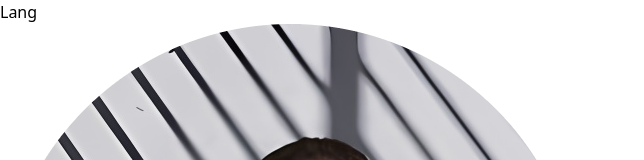
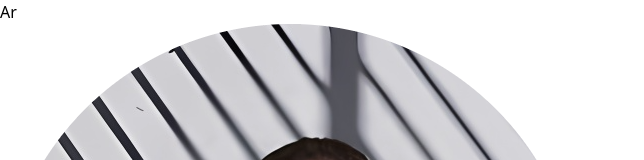
Before and after one commit to ahmedmohamedag/ahmed-mohamed, a React (Vite) app: page / in a window 1280 px wide. Shown: the top 160 px of the page, without its empty margins (0-644 px from the left). Built offline with nearby package versions, Linux system fonts and the light colour scheme.

Commit message:
modified meta date

```diff
--- a/index.html
+++ b/index.html
@@ -5,6 +5,7 @@
     <link rel="shortcut icon" href="favicon.ico" type="image/x-icon">
     <meta name="viewport" content="width=device-width, initial-scale=1.0" />
     <title>Ahmed Mohamed</title>
+    <meta name="description" content="I'm Ahmed Mohamed ,Frontend Developer with HTML || CSS || JavaScript || React JS || Next Js & I am happy to turn your idea into an attractive and fast-using site">
   </head>
   <body>
     <div id="root"></div>
--- a/src/App.tsx
+++ b/src/App.tsx
@@ -1,17 +1,37 @@
-import { useState } from "react"
+import { SetStateAction, useState } from "react"
 import Contact from "./components/Contact"
 import Cover from "./components/Cover"
 
 const App = () => {
-  const [lang,setLang]= useState("en")
-
+  const [lang, setLang] = useState("en")
+  const changeLang = (v: SetStateAction<string>,  title: string) => {
+    // window.document.dir = `${dir}`;
+    window.document.title = `${title}`;
+    setLang(v)
+  }
   return (
     <main className="bg-[#313030] min-h-screen">
-      <button onClick={()=>{
-        setLang("ar")
-      }}>Lang</button>
+
+      {
+        lang == "en" ?
+          (
+            <button
+              className="absolute text-2xl font-semibold text-white bg-[#44bdc5] rounded-full outline-none h-14 w-14 top-6 right-6"
+              onClick={() => {
+
+                changeLang("ar",  "أحمد محمد")
+              }}>Ar</button>
+          ) :
+          (
+            <button
+              className="absolute text-2xl font-semibold text-white bg-[#44bdc5] rounded-full outline-none h-14 w-14 top-6 right-6"
+              onClick={() => {
+                changeLang("en", "Ahmed Mphame" )
+              }}>En</button>
+          )
+      }
       <Cover lang={lang} />
-      <Contact/>
+      <Contact lang={lang} />
     </main>
   )
 }
--- a/src/components/Contact.tsx
+++ b/src/components/Contact.tsx
@@ -1,9 +1,16 @@
 import { contactData } from "../data"
-
-const Contact = () => {
+interface I_Props{
+    lang:string,
+}
+const Contact = ({lang}:I_Props) => {
     return (
         <section >
-            <h2 className="py-5 text-xl font-semibold text-center text-white sm:text-2xl">You can communicate with me by :</h2>
+            {
+                lang == "en"?(<h2 className="py-5 text-xl font-semibold text-center text-white sm:text-2xl">You can communicate with me by :</h2>):
+                (
+                    <h2 className="py-5 text-xl font-semibold text-center text-white sm:text-2xl">يمكنك التواصل معي بما يناسبك </h2>
+                )
+            }
             <div className="grid grid-cols-2 mx-auto sm:grid-cols-4 justify-items-center md:w-[500px] py-5">
 
                 {
--- a/src/components/Cover.tsx
+++ b/src/components/Cover.tsx
@@ -11,7 +11,12 @@
                     lang =="en" ? (<h2 className="pt-4 text-2xl text-white"><span className="text-3xl text-emerald-400">A</span>hmed  <span className="text-3xl text-emerald-400">M</span>ohamed </h2>):
                     (<h2 className="pt-4 text-2xl text-white">احمد محمد</h2>)
                 }
-            <span className="text-[#d3cdcd]">Frontend Developer</span>
+
+                {
+                    lang =="en" ? (<span className="text-[#d3cdcd]">Frontend Developer</span>):
+                    (<span className="text-[#d3cdcd]">مطور مواقع</span>)
+                }
+
         </div>
     )
 }
```
